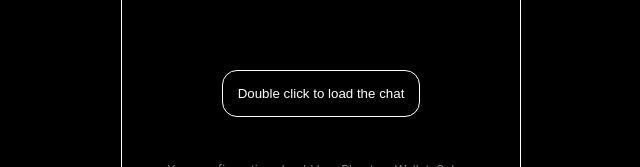
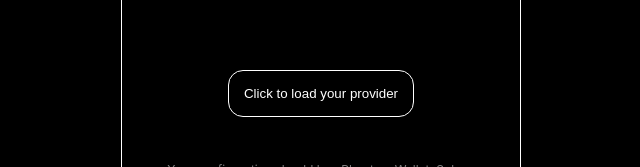
Before and after one commit to lucasbriandbr/lucasetlila.art, a Next.js app in the folder lucasetlila.art/: page / in a window 1280 px wide. Shown: the part 281-448 px from the top of the page, without its empty margins (319-959 px from the left). Built offline with nearby package versions, Linux system fonts and the light colour scheme.

Commit message:
Update index.js

```diff
--- a/lucasetlila.art/pages/index.js
+++ b/lucasetlila.art/pages/index.js
@@ -7,6 +7,7 @@ import { users } from './constantes/users'
 export default function Home() {
 
   const [Connected, setConnected] = useState(false)
+  const [Clicked, setClicked] = useState(false)
   const [UserName, setUserName] = useState('')
 
   async function detectProvider() {
@@ -32,6 +33,8 @@ export default function Home() {
               console.log(UserName)
 
             })
+
+            setClicked(true)
 
           } catch (err) {
 
@@ -91,11 +94,11 @@ export default function Home() {
 
             <div className={styles.connectWidget}>
 
-              <button className={styles.connectButton} onClick={() => (detectProvider())}>Double click to load the chat</button>
+              <button className={styles.connectButton} onClick={() => (detectProvider())}>{Clicked===true?"Click to load the chat":"Click to load your provider"}</button>
 
               <p className={styles.infoConnection}>Your configuration should be : Phantom Wallet, Solana Network, authentication with the 12 words seed phrase you wrote on a piece of paper.</p>
 
-              {UserName !== "" ?<p className={styles.infoConnection}>You are {UserName}</p>:''}
+              {UserName !== "" ?<p className={styles.infoConnection}>Hi and Welcome {UserName} ;)</p>:''}
 
             </div>
 
```
